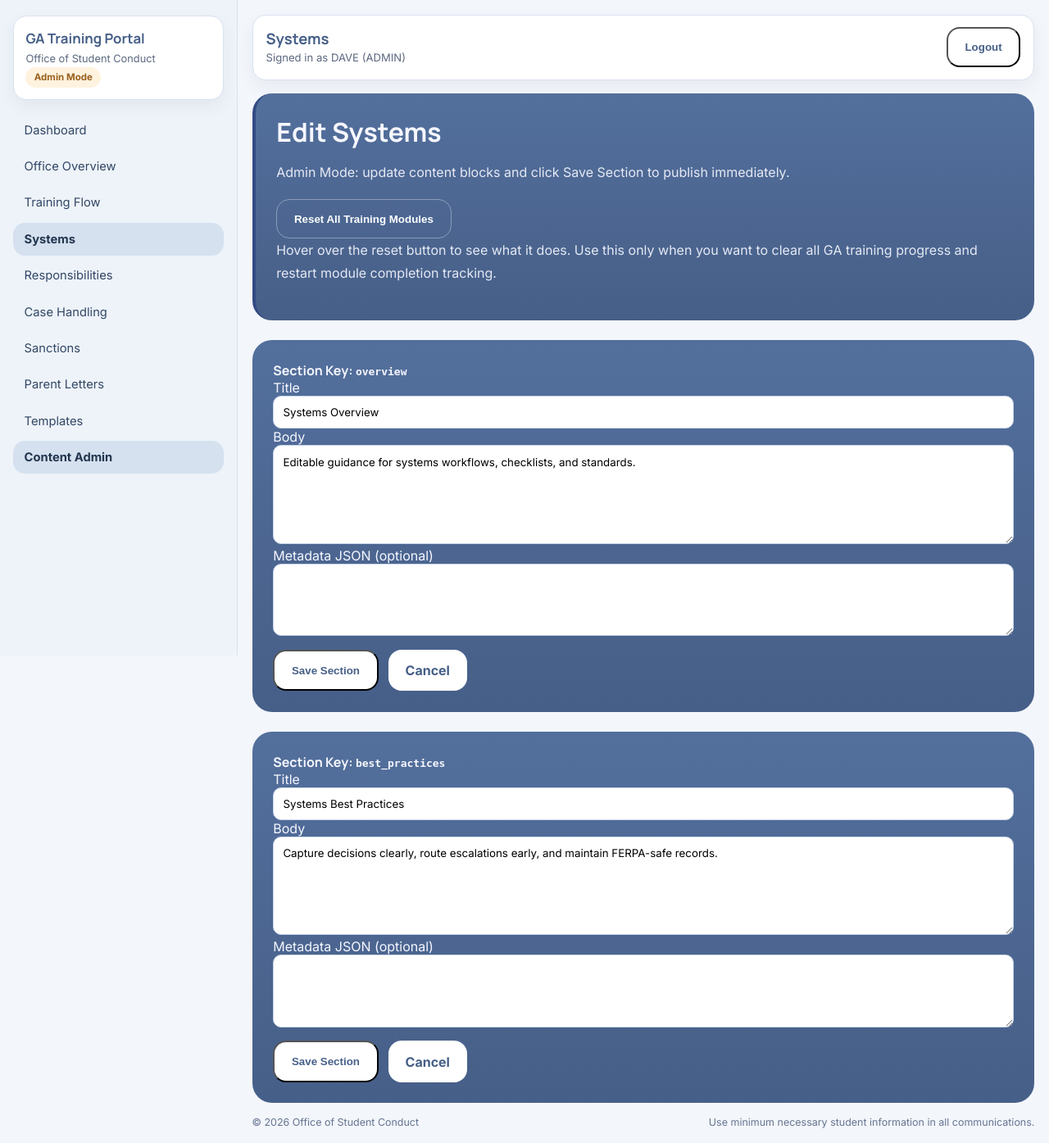
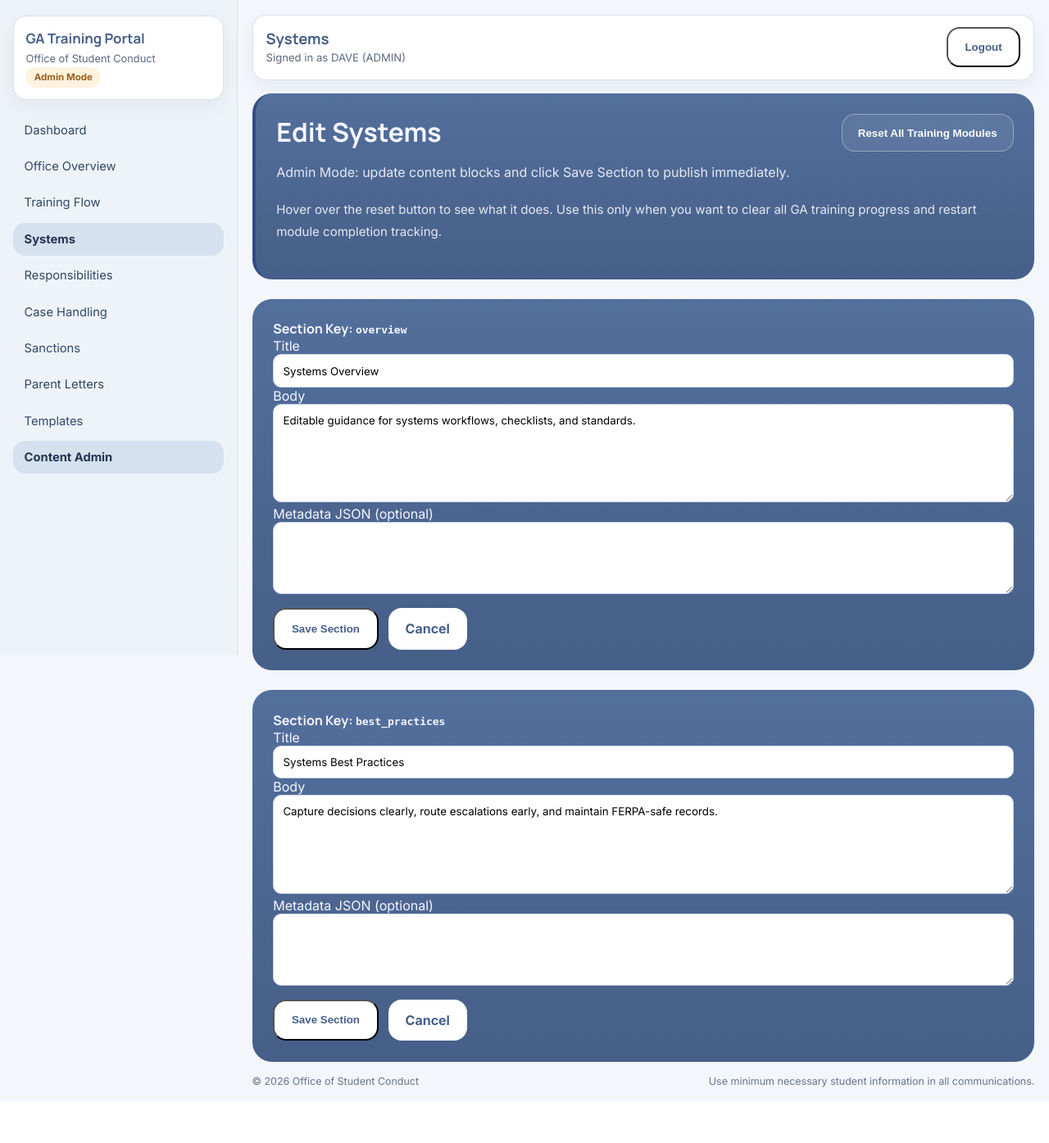
Before and after one commit to Rugvedpednekar/student-conduct-training, a FastAPI app: page /admin/content/systems in a window 1280 px wide. Shown: the whole page at 82% size. After the commit the page ends 1327 px from the top, so only its background shows below. Run offline with FastAPI, Linux system fonts and the light colour scheme; the visitor is signed in with stand-in values (Sample User, id 1); data comes from the database, SQL or seed files in the repository; some libraries are stand-ins or nearby versions.

Commit message:
Refactor CSS for improved readability and structure

```diff
--- a/app/static/css/portal.css
+++ b/app/static/css/portal.css
@@ -1,8 +1,113 @@
-.login-body { min-height: 100vh; display:flex; align-items:center; justify-content:center; background:linear-gradient(135deg,#e8eef9,#f5f8ff); font-family:Inter,sans-serif; }
-.login-card { background:#fff; padding:2rem; border-radius:16px; box-shadow:0 12px 30px rgba(31,60,120,.15); width:min(420px,92vw); }
-.login-form { display:flex; flex-direction:column; gap:.8rem; }
-.login-form input, .admin-editor input, .admin-editor textarea { width:100%; padding:.7rem; border:1px solid #c9d5ea; border-radius:10px; font-family:Inter,sans-serif; }
-.error { color:#ad1c1c; font-weight:600; }
-.admin-banner { border-left:4px solid #334a85; }
-.admin-buttons { display:flex; gap:.75rem; margin-top:.8rem; }
-.module-grid { display:grid; grid-template-columns:repeat(auto-fit,minmax(220px,1fr)); gap:.8rem; margin-bottom:1rem; }
+.login-body {
+  min-height: 100vh;
+  display: flex;
+  align-items: center;
+  justify-content: center;
+  background: linear-gradient(135deg, #e8eef9, #f5f8ff);
+  font-family: Inter, sans-serif;
+}
+
+.login-card {
+  background: #fff;
+  padding: 2rem;
+  border-radius: 16px;
+  box-shadow: 0 12px 30px rgba(31, 60, 120, 0.15);
+  width: min(420px, 92vw);
+}
+
+.login-form {
+  display: flex;
+  flex-direction: column;
+  gap: 0.8rem;
+}
+
+.login-form input,
+.admin-editor input,
+.admin-editor textarea {
+  width: 100%;
+  padding: 0.7rem;
+  border: 1px solid #c9d5ea;
+  border-radius: 10px;
+  font-family: Inter, sans-serif;
+}
+
+.error {
+  color: #ad1c1c;
+  font-weight: 600;
+}
+
+.admin-banner {
+  border-left: 4px solid #334a85;
+}
+
+.admin-banner-head {
+  display: flex;
+  justify-content: space-between;
+  align-items: flex-start;
+  gap: 1rem;
+  flex-wrap: wrap;
+}
+
+.admin-buttons {
+  display: flex;
+  gap: 0.75rem;
+  margin-top: 0.8rem;
+  flex-wrap: wrap;
+}
+
+.admin-manager-grid {
+  margin-top: 0.5rem;
+}
+
+.admin-reset-form {
+  display: flex;
+  align-items: center;
+}
+
+.admin-reset-btn {
+  appearance: none;
+  background: rgba(255, 255, 255, 0.08);
+  color: #ffffff;
+  border: 1px solid rgba(255, 255, 255, 0.35);
+  border-radius: 16px;
+  padding: 0.9rem 1.2rem;
+  font-weight: 700;
+  cursor: pointer;
+  transition: background 0.18s ease, transform 0.18s ease, border-color 0.18s ease;
+}
+
+.admin-reset-btn:hover {
+  background: rgba(255, 255, 255, 0.14);
+  border-color: rgba(255, 255, 255, 0.55);
+  transform: translateY(-1px);
+}
+
+.admin-reset-help {
+  margin-top: 0.9rem;
+  font-size: 0.94rem;
+  line-height: 1.65;
+  color: rgba(246, 247, 255, 0.9);
+}
+
+.module-grid {
+  display: grid;
+  grid-template-columns: repeat(auto-fit, minmax(220px, 1fr));
+  gap: 0.8rem;
+  margin-bottom: 1rem;
+}
+
+@media (max-width: 768px) {
+  .admin-banner-head {
+    flex-direction: column;
+    align-items: stretch;
+  }
+
+  .admin-reset-form {
+    width: 100%;
+  }
+
+  .admin-reset-btn {
+    width: 100%;
+    justify-content: center;
+  }
+}
```
